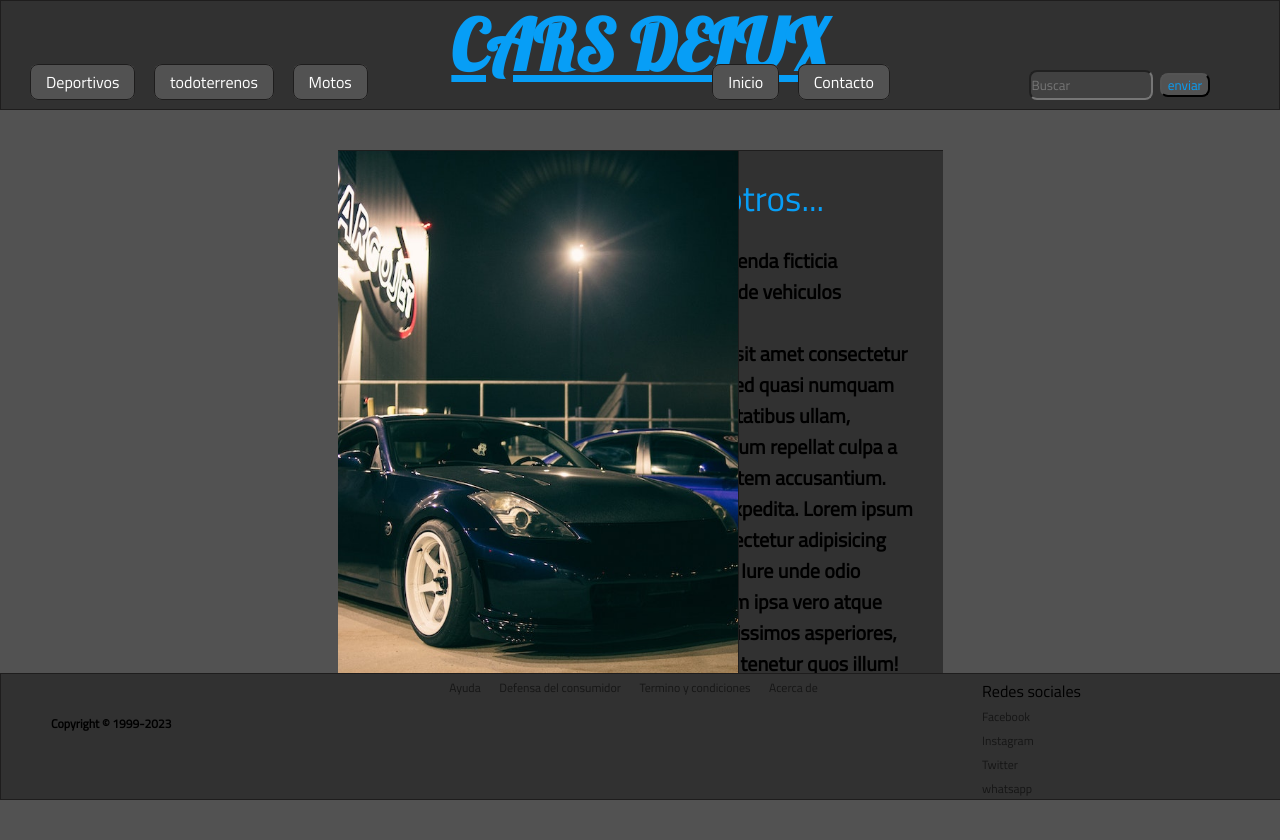
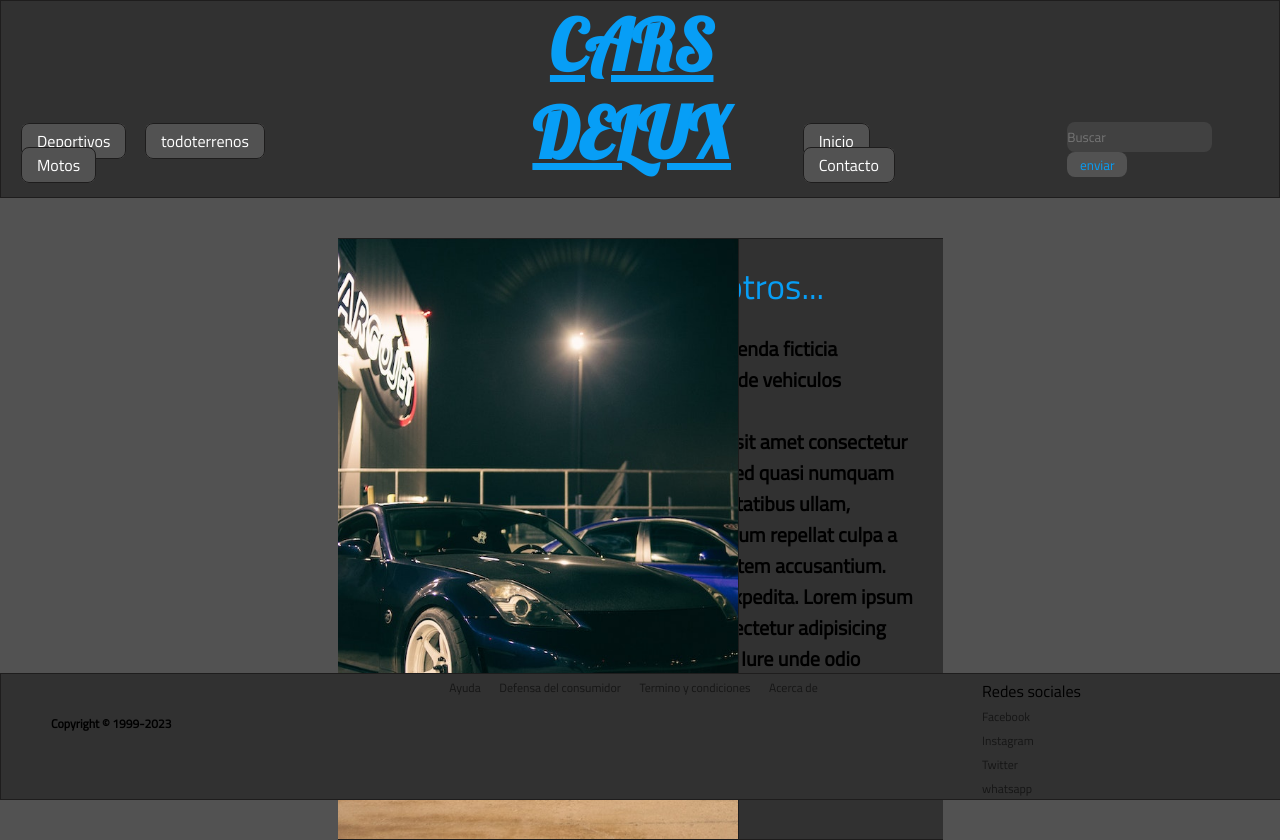
Before and after one commit to Franlarrahona/PF_Larrahona-desarrollo-web, a plain HTML site: page index.html in a window 1280 px wide. Before the commit the page ends 800 px from the top, so only its background shows below. Drawn offline with Linux system fonts and the light colour scheme.

Commit message:
header actualizado utilizando flex

```diff
--- a/css/estilo.css
+++ b/css/estilo.css
@@ -13,43 +13,29 @@ body{
 
 }
 /*encabezado*/
-.encabezado  {
+.encabezado {
+    display: flex;
+    justify-content: space-around;
+    align-items: flex-end;
     background-color: #313131;
     border: 1px solid rgb(30, 29, 29);
     padding-bottom:20px;
 
 }
 .encabezado h1 {
+    order: 2;
+    flex-grow: 1;
     font-family: 'Lobster', cursive;
     text-align: center;
     color: #079ef6;
     font-size: 70px;
     text-decoration: underline;
-}
-.Buscador {
-    position: absolute;
-    top: 70px;
-    right: 70px;
-}
-.Buscador input {
-    border-radius: .5rem;
-    width: 120px;
-    height: 26px;
-    margin-right: 3px;
-    background-color:#414141 ;
-}
-.Buscador button {
-    border-radius: .5rem;
-    color: #079ef6;
-    background-color: #525252;
-    width: 50px;
-    height: 26;
+    margin-left: 120px;
 }
 /*barra de navegacion*/
 .encabezado nav {
-    position: absolute;
-    top: 70px;
-    left: 30px;
+    order: 1;
+    margin-left: 20px;
 }
 .encabezado nav a {
     border-radius: .5rem;
@@ -61,9 +47,8 @@ body{
     background-color: #525252;
     }
 .encabezado div {
-    position: absolute;
-    top: 70px;
-    right: 375px;
+    order: 3;
+    margin-right: 90px;
 }
 .encabezado div a {
     border-radius: .5rem;
@@ -74,6 +59,38 @@ body{
     margin-bottom: 1px;
     background-color: #525252;
 }
+nav a:hover {
+    background-color:#434343;
+    color:rgb(179, 178, 178) ;
+}
+div a:hover {
+    background-color:#434343;
+    color:rgb(179, 178, 178) ;
+}
+/*buscador*/
+.Buscador {
+    order: 4;
+    justify-content: flex-end;
+    align-items: flex-end;
+    margin-right: 20px;
+}
+.Buscador input {
+    border-radius: .5rem;
+    width: 145px;
+    height: 30px;
+    margin-right: 3px;
+    background-color:#414141 ;
+    border: 0;
+}
+.Buscador button {
+    border-radius: .5rem;
+    color: #079ef6;
+    background-color: #525252;
+    width: 60px;
+    height: 25px;
+    border: 0;
+}
+
 /*Main index*/
 /*recuadro izq*/
 .Section1 {
```
